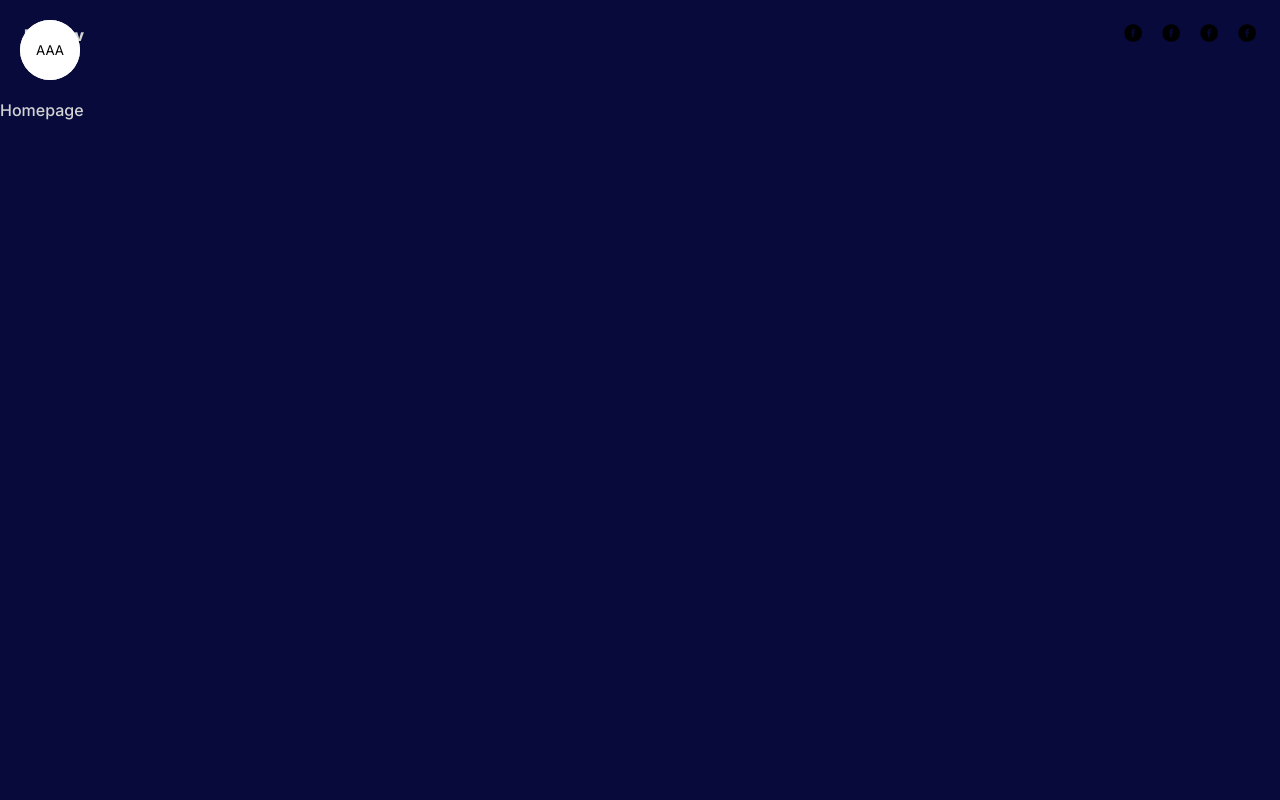
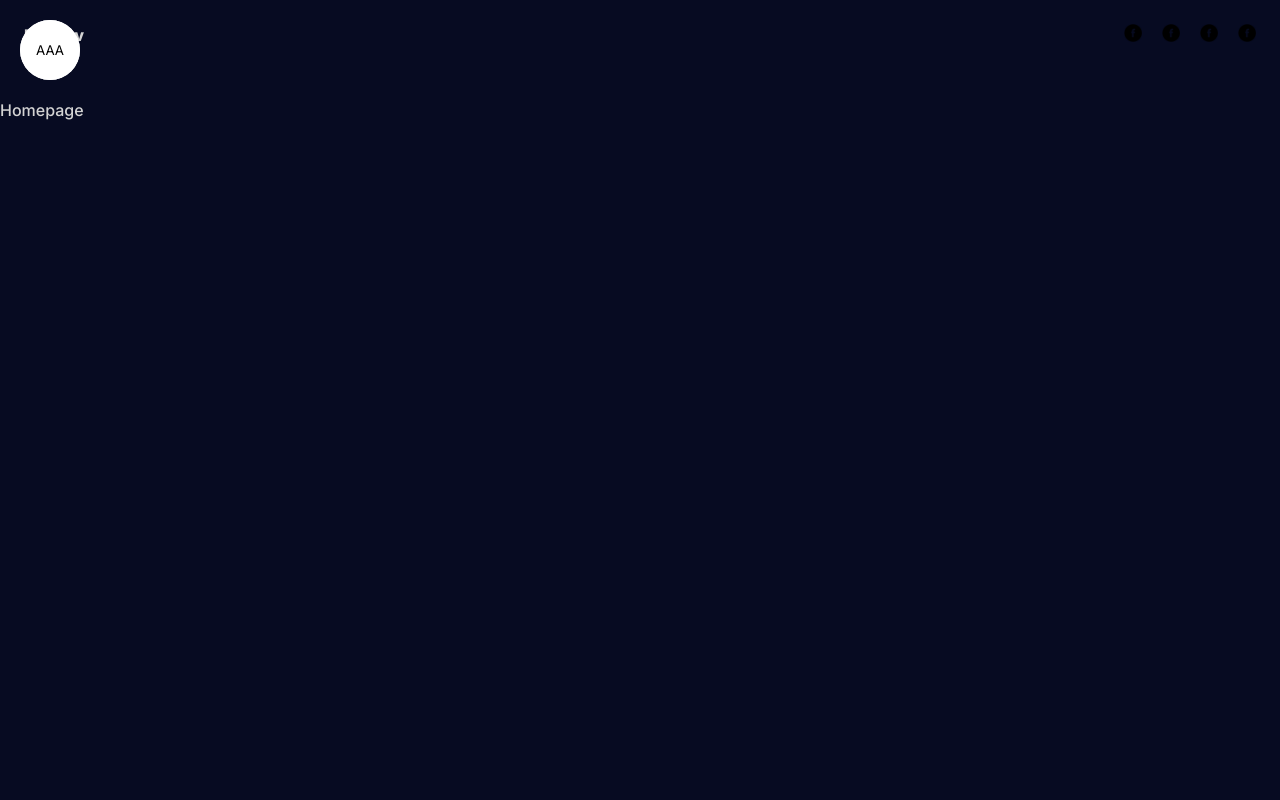
Before and after one commit to MikixIT/old.michaeltorresdev.github.io, a React (Vite) app: page / in a window 1280 px wide. Shown: the top 800 px of the page. Built offline with nearby package versions, Linux system fonts and the light colour scheme.

Commit message:
bg color change and array name for links changed

```diff
--- a/src/app.scss
+++ b/src/app.scss
@@ -8,7 +8,7 @@
 }
 
 body {
-  background: rgb(7, 10, 59);
+  background: rgb(7, 11, 34);
   color: lightgrey;
 }
 
--- a/src/components/sidebar/links/Links.jsx
+++ b/src/components/sidebar/links/Links.jsx
@@ -3,11 +3,11 @@ import "../sidebar.scss";
 import React from "react";
 
 function Links() {
-  const items = ["Homepage", "Services", "Portfolio", "Contact"];
+  const sections = ["Homepage", "Services", "Portfolio", "Contact"];
 
   return (
     <div className="links">
-      {items.map((item) => (
+      {sections.map((item) => (
         <a href={`#${item}`} key={item}>
           {item}
         </a>
```
